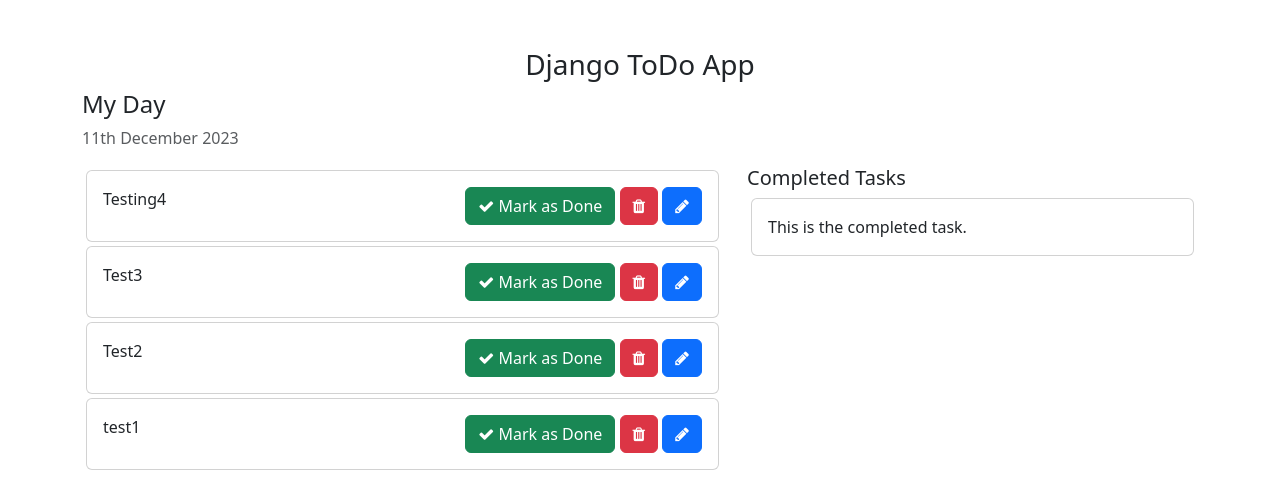
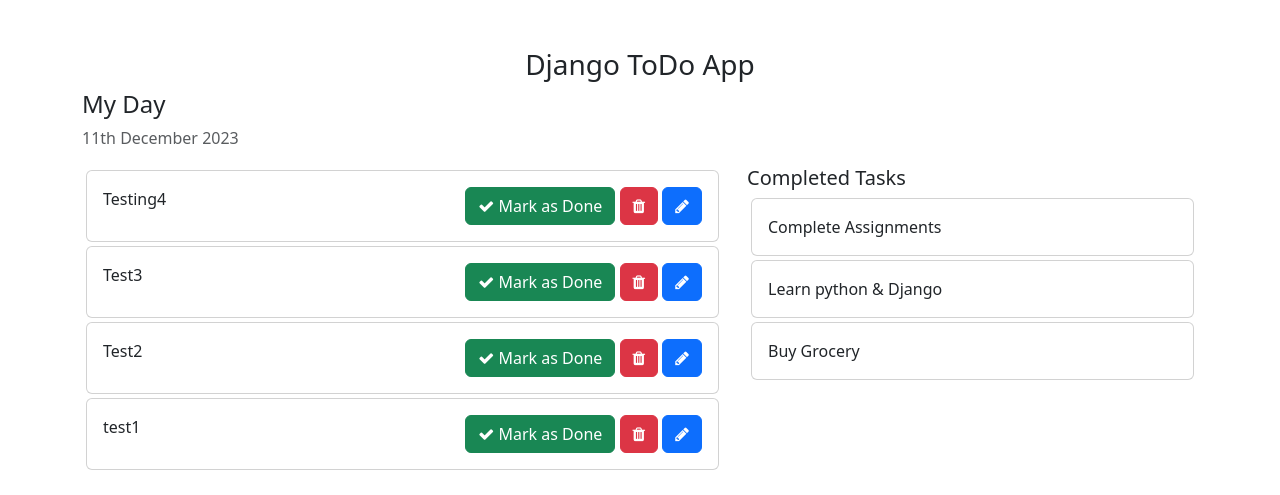
Before and after one commit to SohanFullDev/Django-ToDo-App-With-Python, a Django app: page / in a window 1280 px wide. Shown: the top 495 px of the page. Run offline with Django 4.2, Linux system fonts and the light colour scheme; data comes from the database, SQL or seed files in the repository; both versions use the stored data as it was after the commit.

Commit message:
completed tasks-cot38_B

```diff
--- a/templates/home.html
+++ b/templates/home.html
@@ -43,11 +43,14 @@
             <div class="col-md-5 col-lg-5">
                 <h5>Completed Tasks</h5>
                 <!-- List of all the tasks that have completed -->
+                {% for i in completed_tasks %}
                 <div class="card m-1">
                     <div class="card-body">
-                        This is the completed task.
+
+                       {{ i.task }}
                     </div>
                 </div>
+                {% endfor %}
             </div>
         </div>
         <div class="row">
--- a/todo_main/views.py
+++ b/todo_main/views.py
@@ -7,8 +7,9 @@ def home(request):
     tasks = Task.objects.filter(is_completed=False).order_by('-updated_at')
 
     completed_tasks = Task.objects.filter(is_completed=True)
-    print(completed_tasks)
+    #print(completed_tasks)
     context = {
         'tasks': tasks,
+        'completed_tasks': completed_tasks,
     }
     return render(request, 'home.html', context)
```
Also changed, not shown: db.sqlite3.
